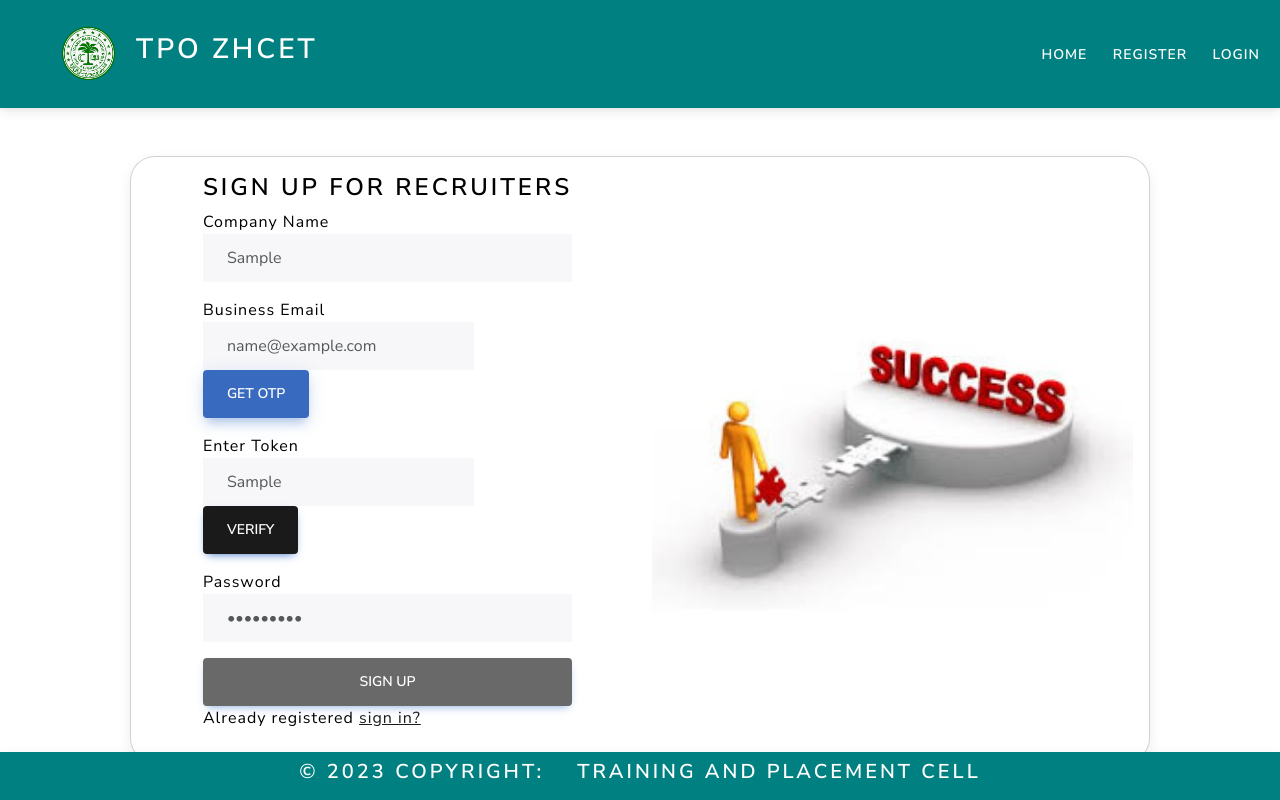
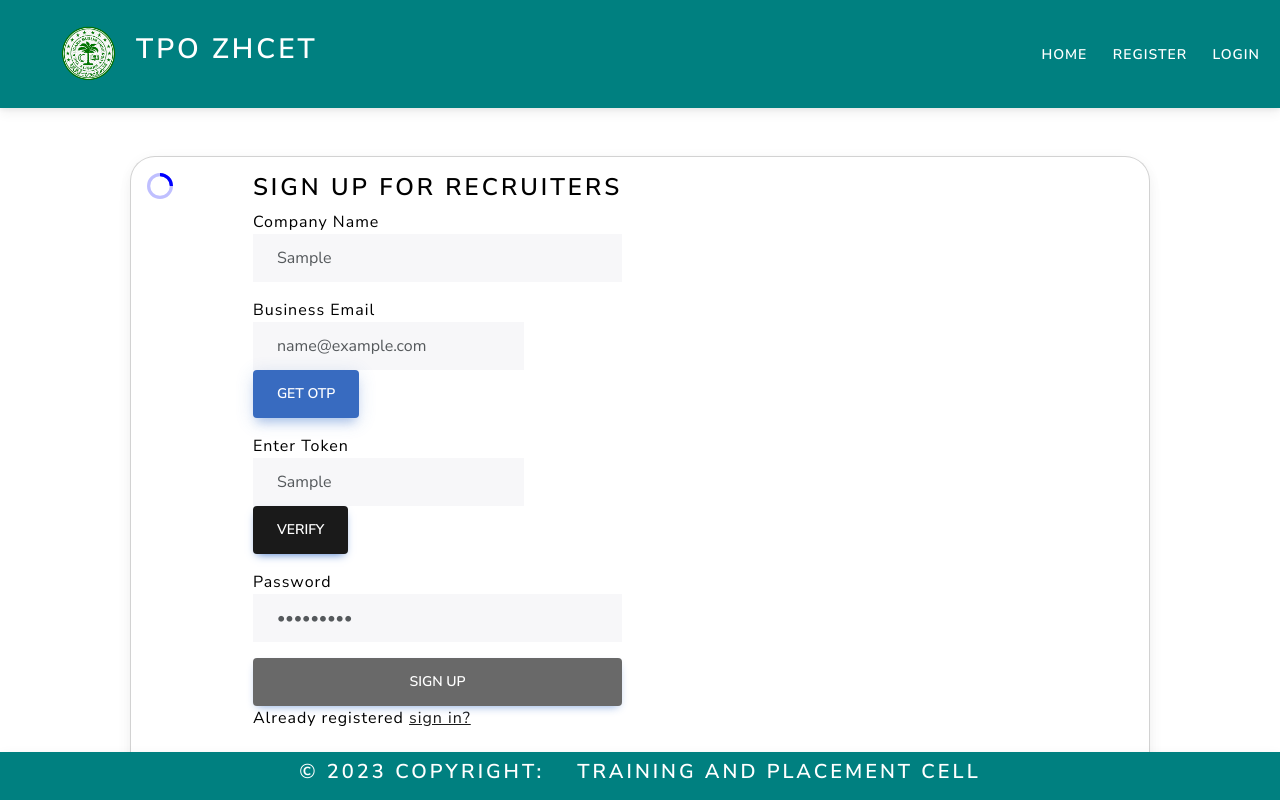
Before and after one commit to Lovish-99/zhcettposite, a React (Create React App) app in the folder front-end/: page /compregister in a window 1280 px wide. Both pictures are taken after typing "Sample", "name@example.com", "Sample", "Sample123" into the empty fields and a click on the button "GET OTP". Shown: the top 800 px of the page. Built offline with nearby package versions, Linux system fonts and the light colour scheme; no server answers.

Commit message:
SOME UPDATES

```diff
--- a/front-end/src/components/Recruiters/Jobs/JobDescription.js
+++ b/front-end/src/components/Recruiters/Jobs/JobDescription.js
@@ -12,12 +12,14 @@ import {
 import { useEffect, useState } from "react";
 import { Link, useNavigate, useParams } from "react-router-dom";
 import { API_URL } from "../../../helper";
+import ReactLoading from "react-loading";
 
 const JobDescription = () => {
   pdfjs.GlobalWorkerOptions.workerSrc = `//unpkg.com/pdfjs-dist@${pdfjs.version}/build/pdf.worker.min.js`;
   const auth = JSON.parse(localStorage.getItem("token"));
   let { id } = useParams();
   const navigate = useNavigate();
+  const [loading, setLoading] = useState(false);
   const [profiles, setProfiles] = useState([]);
   useEffect(() => {
     getProfiles();
@@ -28,6 +30,7 @@ const JobDescription = () => {
 
   const getProfiles = async () => {
     if (auth) {
+      setLoading(true);
       let result = await fetch(
         `${API_URL}/jobapi/get-job-recruiter/${id}/${recruiter}`,
         {
@@ -38,6 +41,7 @@ const JobDescription = () => {
       );
       result = await result.json();
       setProfiles(result.data);
+      setLoading(false);
     } else {
       navigate("/");
     }
@@ -73,6 +77,20 @@ const JobDescription = () => {
     return new Blob(byteArrays, { type: "application/pdf" });
   }
   return (
+    <>
+      {loading ? (
+        <MDBContainer
+          className="mt-4"
+          style={{
+            display: "flex",
+            justifyContent: "center",
+            alignItems: "center",
+          }}
+        >
+          <ReactLoading type="spin" color="#0000FF" height={100} width={50} />
+        </MDBContainer>
+      ) : (
+        <>
           <MDBContainer>
             <MDBCard className="text-black m-5" style={{ borderRadius: "0px" }}>
               <MDBCardBody>
@@ -143,6 +161,9 @@ const JobDescription = () => {
               </MDBCardBody>
             </MDBCard>
           </MDBContainer>
+        </>
+      )}
+    </>
   );
 };
 
--- a/front-end/src/components/Recruiters/Register/CompanyRegister.js
+++ b/front-end/src/components/Recruiters/Register/CompanyRegister.js
@@ -4,6 +4,7 @@ import {
   MDBContainer, MDBRow, MDBCol, MDBCard, MDBCardBody, MDBBtn, MDBCardImage,
 } from "mdb-react-ui-kit";
 import {API_URL} from '../../../helper';
+import ReactLoading from "react-loading";
 
 const CompanyRegister = () => {
   const [username, setFirstName] = useState("");
@@ -12,8 +13,10 @@ const CompanyRegister = () => {
   const [token, setToken] = useState("");
   const [show, setShow] = useState(true);
   const navigate = useNavigate();
+  const [loading, setLoading] = useState(false);
 
   const collectData = (e) => {
+    setLoading(true);
     e.preventDefault();
     fetch(`${API_URL}/employapi/comp-register`, {
       method: "POST",
@@ -32,6 +35,7 @@ const CompanyRegister = () => {
         console.log(data, "userRegister");
         if (data.status === "ok") {
           alert("Registration Successful");
+          setLoading(false);
           console.log(data.data.company);
           localStorage.setItem("recruiter", JSON.stringify(data.data.company));
           localStorage.setItem("token", JSON.stringify(data.data.token));
@@ -91,6 +95,14 @@ const CompanyRegister = () => {
       <MDBCard className="text-black m-5" style={{ borderRadius: "25px" }}>
         <MDBCardBody>
           <MDBRow>
+          {loading ? (
+                <ReactLoading
+                  type="spin"
+                  color="#0000FF"
+                  height={100}
+                  width={50}
+                />
+              ) : null}
             <MDBCol
               md="10"
               lg="6"
--- a/front-end/src/components/Student/Event/EventList.js
+++ b/front-end/src/components/Student/Event/EventList.js
@@ -58,9 +58,6 @@ const EventList = () => {
                           <h1 style={{ color: "#004c4c", fontWeight: "bold" }}>
                             {item.title}
                           </h1>
-                          <h2 style={{ color: "#004c4c" }}>
-                            {item.description}
-                          </h2>
                           <h4 style={{ color: "#004c4c" }}>
                             Event Date: {item.date}
                           </h4>
--- a/front-end/src/components/Student/Register/StudentRegister.js
+++ b/front-end/src/components/Student/Register/StudentRegister.js
@@ -5,6 +5,7 @@ import {
   MDBContainer, MDBRow, MDBCol, MDBCard, MDBCardBody, MDBCardImage, MDBBtn,
 } from "mdb-react-ui-kit";
 import {API_URL} from '../../../helper';
+import ReactLoading from "react-loading";
 
 const StudentRegister = () => {
   var [enroll, setEnroll] = useState();
@@ -17,6 +18,7 @@ const StudentRegister = () => {
   const [show, setShow] = useState(true);
   const [password, setPassword] = useState("");
   const [passwordConfirm, setPasswordConfirm] = useState("");
+  const [loading, setLoading] = useState(false);
   const navigate = useNavigate();
   var uploads = [];
   var sett = [];
@@ -54,6 +56,7 @@ const StudentRegister = () => {
     setEnroll(data);
   }
   const collectData = () => {
+    setLoading(true);
     enroll= enroll.value
     console.log(enroll)
     fetch(`${API_URL}/userapi/register`, {
@@ -79,6 +82,7 @@ const StudentRegister = () => {
           localStorage.setItem("token", JSON.stringify(data.data.token));
           localStorage.setItem("onetimeform", "ok");
           alert("Registration Successful");
+          setLoading(false);
           navigate("/onetimeform/addstdprofile");
         } else {
           alert("Something went wrong");
@@ -137,6 +141,14 @@ const StudentRegister = () => {
         <MDBCard className="text-black m-5" style={{ borderRadius: "25px" }}>
           <MDBCardBody>
             <MDBRow>
+            {loading ? (
+                <ReactLoading
+                  type="spin"
+                  color="#0000FF"
+                  height={100}
+                  width={50}
+                />
+              ) : null}
               {/* 1st half part of the register page */}
               <MDBCol
                 md="10"
```
Lines whose indentation alone changed are shown as unchanged.
